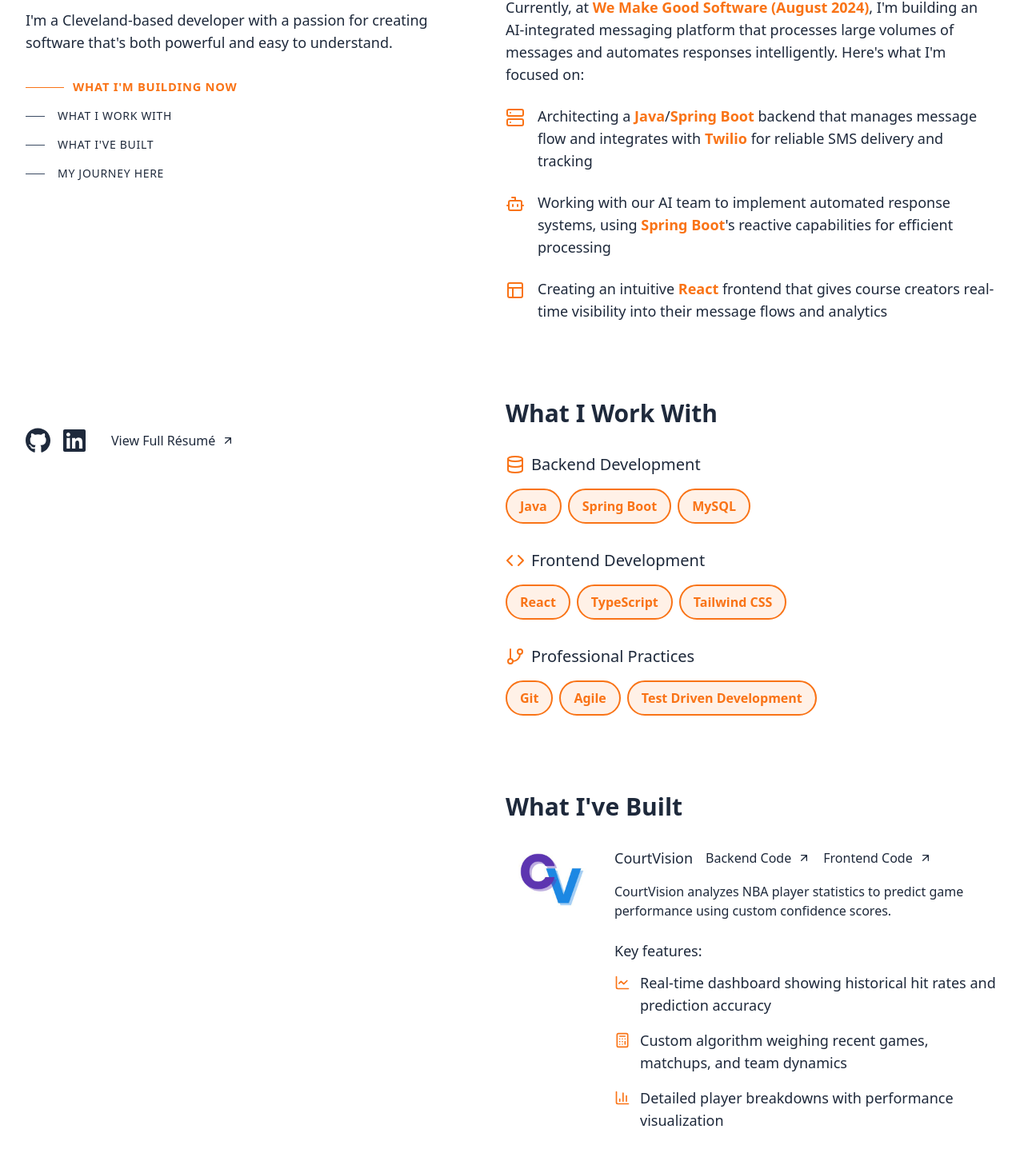
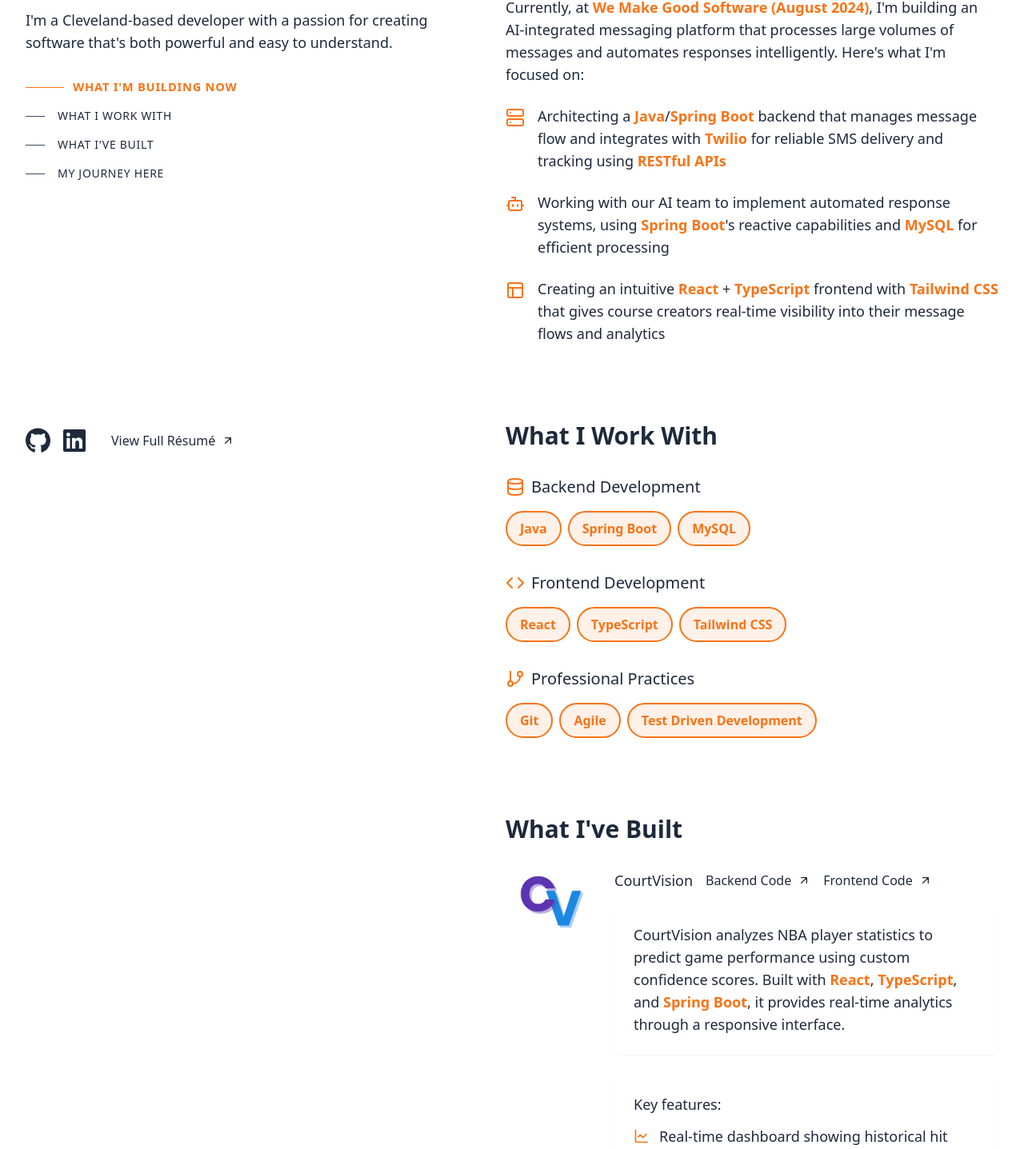
Before and after one commit to adamnestor/portfolio_v1, a React (Vite) app: page / in a window 1280 px wide. Shown: the part 169-1606 px from the top of the page at 80% size. Built offline with nearby package versions, Linux system fonts and the light colour scheme.

Commit message:
update text size and bold

```diff
--- a/src/components/sections/RightPanel.tsx
+++ b/src/components/sections/RightPanel.tsx
@@ -10,8 +10,6 @@
   Brain,
   Users,
   Puzzle,
-  ChartBar,
-  BookOpen,
 } from "lucide-react";
 import Tag from "../shared/Tag";
 
@@ -40,7 +38,7 @@
               Architecting a <TechWord>Java</TechWord>/
               <TechWord>Spring Boot</TechWord> backend that manages message flow
               and integrates with <TechWord>Twilio</TechWord> for reliable SMS
-              delivery and tracking
+              delivery and tracking using <TechWord>RESTful APIs</TechWord>
             </div>
           </div>
 
@@ -48,8 +46,8 @@
             <Bot size={24} className="text-orange-primary flex-shrink-0 mt-1" />
             <div>
               Working with our AI team to implement automated response systems,
-              using <TechWord>Spring Boot</TechWord>'s reactive capabilities for
-              efficient processing
+              using <TechWord>Spring Boot</TechWord>'s reactive capabilities and{" "}
+              <TechWord>MySQL</TechWord> for efficient processing
             </div>
           </div>
 
@@ -59,9 +57,10 @@
               className="text-orange-primary flex-shrink-0 mt-1"
             />
             <div>
-              Creating an intuitive <TechWord>React</TechWord> frontend that
-              gives course creators real-time visibility into their message
-              flows and analytics
+              Creating an intuitive <TechWord>React</TechWord> +{" "}
+              <TechWord>TypeScript</TechWord> frontend with{" "}
+              <TechWord>Tailwind CSS</TechWord> that gives course creators
+              real-time visibility into their message flows and analytics
             </div>
           </div>
         </div>
@@ -168,14 +167,14 @@
                 </h4>
                 <div className="space-y-3">
                   <div className="flex items-start gap-3">
-                    <ChartBar
+                    <Puzzle
                       size={18}
                       className="text-orange-primary flex-shrink-0 mt-1"
                     />
                     <span>Studied how the human body works through data</span>
                   </div>
                   <div className="flex items-start gap-3">
-                    <BookOpen
+                    <Puzzle
                       size={18}
                       className="text-orange-primary flex-shrink-0 mt-1"
                     />
@@ -291,7 +290,8 @@
                       className="text-orange-primary flex-shrink-0 mt-1"
                     />
                     <span>
-                      Built real applications with Java and Spring Boot
+                      Built real applications with <TechWord>Java</TechWord> and{" "}
+                      <TechWord>Spring Boot</TechWord>
                     </span>
                   </div>
                   <div className="flex items-start gap-3">
@@ -306,7 +306,11 @@
                       size={18}
                       className="text-orange-primary flex-shrink-0 mt-1"
                     />
-                    <span>Learned modern coding practices</span>
+                    <span>
+                      Learned modern coding practices like{" "}
+                      <TechWord>Test Driven Development</TechWord> and{" "}
+                      <TechWord>Git</TechWord> workflows
+                    </span>
                   </div>
                 </div>
               </div>
--- a/src/components/sections/projects/ProjectCard.tsx
+++ b/src/components/sections/projects/ProjectCard.tsx
@@ -12,6 +12,7 @@
   Shield,
   ClipboardCheck,
 } from "lucide-react";
+import TechWord from "../../shared/TechWord";
 
 interface ProjectCardProps {
   project: Project;
@@ -25,6 +26,30 @@
   shield: Shield,
   clipboardCheck: ClipboardCheck,
 } as const;
+
+const formatDescription = (description: string) => {
+  const techWords = [
+    "React",
+    "TypeScript",
+    "Spring Boot",
+    "Hibernate",
+    "Java",
+    "MySQL",
+    "Tailwind CSS",
+  ];
+
+  let formattedDesc = description;
+  techWords.forEach((word) => {
+    formattedDesc = formattedDesc.replace(
+      new RegExp(`\\b${word}\\b`, "g"),
+      `<TechWord>${word}</TechWord>`
+    );
+  });
+
+  return formattedDesc.split(/<TechWord>|<\/TechWord>/).map((part, index) => {
+    return index % 2 === 1 ? <TechWord key={index}>{part}</TechWord> : part;
+  });
+};
 
 const ProjectCard = ({ project }: ProjectCardProps) => {
   const [isModalOpen, setIsModalOpen] = useState(false);
@@ -67,9 +92,13 @@
             )}
           </div>
           <div className="space-y-6">
-            <p className="text-slate-dark text-base">{project.description}</p>
+            <div className="rounded-lg bg-white p-6 shadow-sm">
+              <p className="text-slate-dark text-lg">
+                {formatDescription(project.description)}
+              </p>
+            </div>
 
-            <div>
+            <div className="rounded-lg bg-white p-6 shadow-sm">
               <h4 className="text-slate-dark font-medium mb-3">
                 Key features:
               </h4>
@@ -82,7 +111,9 @@
                         size={20}
                         className="text-orange-primary flex-shrink-0 mt-1"
                       />
-                      <span className="text-slate-dark">{feature.text}</span>
+                      <span className="text-slate-dark text-lg">
+                        {feature.text}
+                      </span>
                     </div>
                   );
                 })}
--- a/src/data/projects.ts
+++ b/src/data/projects.ts
@@ -22,7 +22,7 @@
   {
     title: "CourtVision",
     description:
-      "CourtVision analyzes NBA player statistics to predict game performance using custom confidence scores.",
+      "CourtVision analyzes NBA player statistics to predict game performance using custom confidence scores. Built with React, TypeScript, and Spring Boot, it provides real-time analytics through a responsive interface.",
     keyFeatures: [
       {
         icon: "lineChart",
@@ -55,7 +55,7 @@
   {
     title: "ServiceTally",
     description:
-      "ServiceTally streamlines student service hour management with a multi-school platform for tracking, approving, and reporting volunteer activities.",
+      "ServiceTally streamlines student service hour management with a multi-school platform built on Spring Boot and Hibernate, providing secure tracking, approving, and reporting of volunteer activities.",
     keyFeatures: [
       {
         icon: "users",
```
